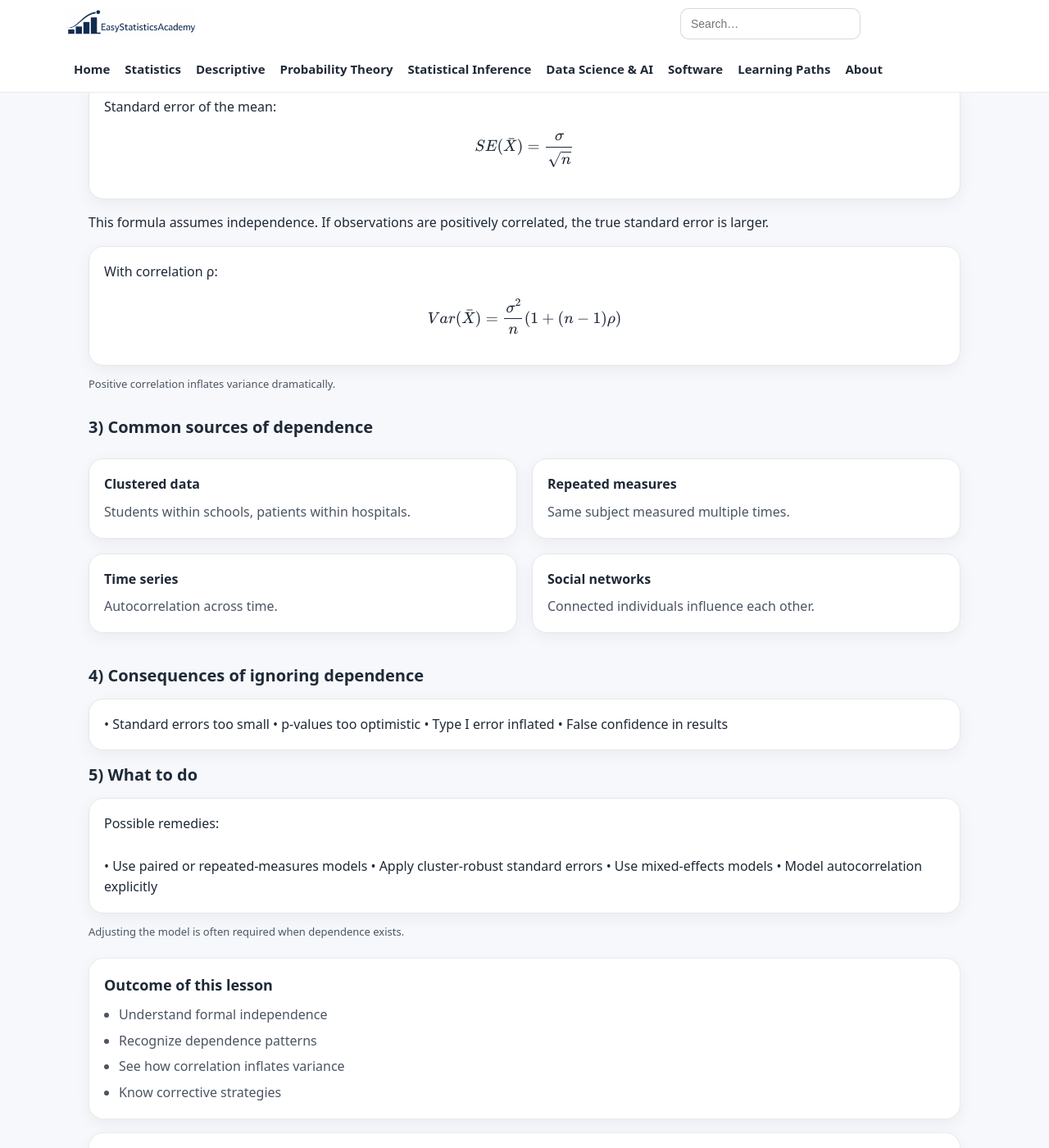
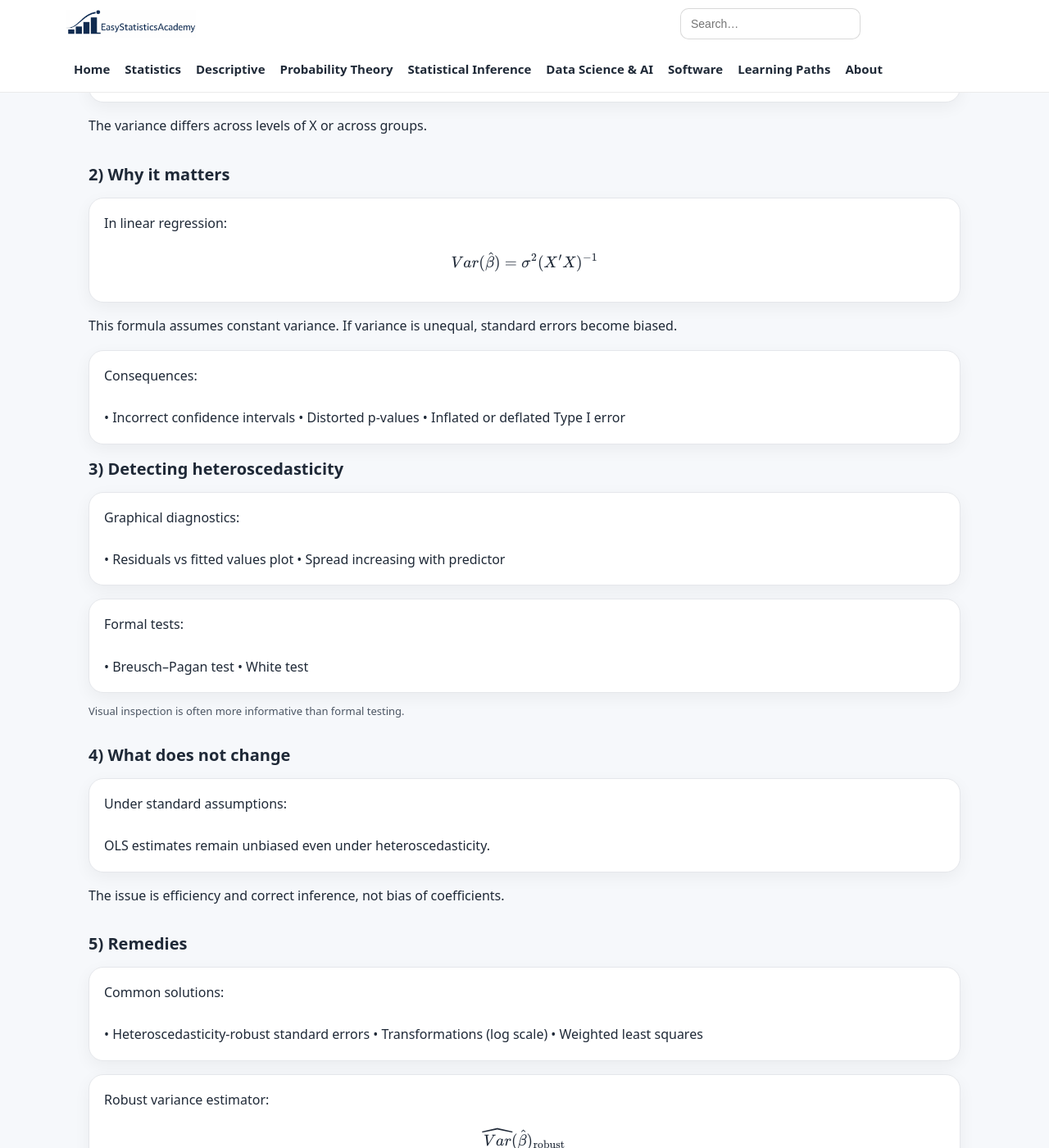
Before and after one commit to ammar-homaida-statistics/easystatisticsacademy, a Jekyll site: the page built from inference/assumptions-robustness/heteroscedasticity-variance-issues/index.md, in a window 1280 px wide and 1400 px high, scrolled down 1099 px. Shown: the whole window at 82% size. Built offline with Jekyll 4.4.1, drawn with Linux system fonts in a browser that asks for light colours; some of the changed text lies outside the part shown.

Commit message:
Add lesson content

```diff
--- a/inference/assumptions-robustness/heteroscedasticity-variance-issues/index.md
+++ b/inference/assumptions-robustness/heteroscedasticity-variance-issues/index.md
@@ -1,8 +1,8 @@
 ---
 layout: default
-title: "4. Independence and Dependence"
-description: "Understand why independence is central to inference, how dependence arises, and how it distorts standard errors and conclusions."
-permalink: /inference/assumptions-robustness/independence-and-dependence/
+title: "5. Heteroscedasticity and Variance Issues"
+description: "Understand heteroscedasticity, why unequal variances matter for inference, and how to diagnose and correct variance-related problems."
+permalink: /inference/assumptions-robustness/heteroscedasticity-variance-issues/
 sidebar: false
 ---
 
@@ -14,8 +14,8 @@ sidebar: false
         🚧 Lesson Under Construction
       </h2>
       <p style="margin:0; font-size:1.05rem; color:#5d4037; line-height:1.6;">
-        Version 0 establishes why independence is one of the most critical assumptions
-        in classical inference and what happens when it fails.
+        Version 0 explains heteroscedasticity, how it affects standard errors,
+        and how robust methods can correct inference without changing estimates.
       </p>
     </div>
   </div>
@@ -27,8 +27,8 @@ sidebar: false
     var KEY = "esa_continue_inference_assumptions_robustness_lesson_v0";
 
     localStorage.setItem(KEY, JSON.stringify({
-      url: "/inference/assumptions-robustness/independence-and-dependence/",
-      label: "Lesson 4 — Independence and Dependence",
+      url: "/inference/assumptions-robustness/heteroscedasticity-variance-issues/",
+      label: "Lesson 5 — Heteroscedasticity and Variance Issues",
       ts: Date.now()
     }));
 
@@ -45,17 +45,17 @@ sidebar: false
     <div class="hero-copy">
       <div class="badge-row">
         <span class="badge">Block 7</span>
-        <span class="badge">Lesson 4</span>
-        <span class="badge">Independence</span>
-        <span class="badge">Dependence</span>
+        <span class="badge">Lesson 5</span>
+        <span class="badge">Variance</span>
+        <span class="badge">Robust SE</span>
       </div>
 
-      <h1>4. Independence and Dependence</h1>
+      <h1>5. Heteroscedasticity and Variance Issues</h1>
 
       <p class="lead">
-        Independence underlies the validity of standard errors,
-        confidence intervals, and hypothesis tests.
-        When independence fails, inference can collapse.
+        Many classical methods assume constant variance.
+        When variance changes across observations,
+        standard errors — not coefficients — are usually the first casualty.
       </p>
 
       <div class="hero-actions">
@@ -64,7 +64,7 @@ sidebar: false
       </div>
 
       <p class="muted-mini">
-        Violations of independence often cause more damage than mild non-normality.
+        Unequal variance primarily distorts uncertainty, not point estimates.
       </p>
     </div>
   </div>
@@ -74,8 +74,8 @@ sidebar: false
   <div class="section-head">
     <h2>Learning objective</h2>
     <p>
-      Understand what independence formally means, how dependence arises,
-      and why it typically biases standard errors and test results.
+      Understand what heteroscedasticity is, why it matters,
+      and how to detect and correct it in practice.
     </p>
   </div>
 
@@ -83,8 +83,8 @@ sidebar: false
     <div class="callout-copy">
       <h2>Core idea</h2>
       <p style="margin:0;">
-        Independence ensures that information accumulates linearly with sample size.
-        Dependence inflates or deflates effective sample size.
+        Heteroscedasticity means that the variance of the error term
+        is not constant across observations.
       </p>
     </div>
   </div>
@@ -92,110 +92,117 @@ sidebar: false
 
 <section class="section">
   <div class="section-head">
-    <h2>1) What is independence?</h2>
+    <h2>1) Constant vs non-constant variance</h2>
   </div>
 
   <div class="card">
-    Two observations are independent if:
+    Homoscedasticity:
     \[
-    P(X_i, X_j) = P(X_i)P(X_j)
-    \quad \text{for } i \ne j
+    Var(\varepsilon_i) = \sigma^2
+    \]
+  </div>
+
+  <div class="card" style="margin-top:1rem;">
+    Heteroscedasticity:
+    \[
+    Var(\varepsilon_i) = \sigma_i^2
     \]
   </div>
 
   <p>
-    In practice, independence means one observation does not influence another.
+    The variance differs across levels of X or across groups.
   </p>
 </section>
 
 <section class="section">
   <div class="section-head">
-    <h2>2) Why independence matters</h2>
+    <h2>2) Why it matters</h2>
   </div>
 
   <div class="card">
-    Standard error of the mean:
+    In linear regression:
     \[
-    SE(\bar{X}) = \frac{\sigma}{\sqrt{n}}
+    Var(\hat{\beta}) = \sigma^2 (X'X)^{-1}
     \]
   </div>
 
   <p>
-    This formula assumes independence.
-    If observations are positively correlated,
-    the true standard error is larger.
+    This formula assumes constant variance.
+    If variance is unequal, standard errors become biased.
   </p>
 
   <div class="card" style="margin-top:1rem;">
-    With correlation ρ:
-    \[
-    Var(\bar{X}) = \frac{\sigma^2}{n}
-    \left( 1 + (n-1)\rho \right)
-    \]
+    Consequences:
+    <br><br>
+    • Incorrect confidence intervals
+    • Distorted p-values
+    • Inflated or deflated Type I error
+  </div>
+</section>
+
+<section class="section">
+  <div class="section-head">
+    <h2>3) Detecting heteroscedasticity</h2>
+  </div>
+
+  <div class="card">
+    Graphical diagnostics:
+    <br><br>
+    • Residuals vs fitted values plot
+    • Spread increasing with predictor
+  </div>
+
+  <div class="card" style="margin-top:1rem;">
+    Formal tests:
+    <br><br>
+    • Breusch–Pagan test
+    • White test
   </div>
 
   <p class="muted-mini">
-    Positive correlation inflates variance dramatically.
+    Visual inspection is often more informative than formal testing.
   </p>
 </section>
 
 <section class="section">
   <div class="section-head">
-    <h2>3) Common sources of dependence</h2>
+    <h2>4) What does not change</h2>
   </div>
 
-  <div class="grid grid-2">
-    <div class="card">
-      <h3>Clustered data</h3>
-      <p>Students within schools, patients within hospitals.</p>
-    </div>
+  <div class="card">
+    Under standard assumptions:
+    <br><br>
+    OLS estimates remain unbiased even under heteroscedasticity.
+  </div>
 
-    <div class="card">
-      <h3>Repeated measures</h3>
-      <p>Same subject measured multiple times.</p>
-    </div>
-
-    <div class="card">
-      <h3>Time series</h3>
-      <p>Autocorrelation across time.</p>
-    </div>
-
-    <div class="card">
-      <h3>Social networks</h3>
-      <p>Connected individuals influence each other.</p>
-    </div>
-  </div>
+  <p>
+    The issue is efficiency and correct inference,
+    not bias of coefficients.
+  </p>
 </section>
 
 <section class="section">
   <div class="section-head">
-    <h2>4) Consequences of ignoring dependence</h2>
+    <h2>5) Remedies</h2>
   </div>
 
   <div class="card">
-    • Standard errors too small
-    • p-values too optimistic
-    • Type I error inflated
-    • False confidence in results
-  </div>
-</section>
-
-<section class="section">
-  <div class="section-head">
-    <h2>5) What to do</h2>
+    Common solutions:
+    <br><br>
+    • Heteroscedasticity-robust standard errors
+    • Transformations (log scale)
+    • Weighted least squares
   </div>
 
-  <div class="card">
-    Possible remedies:
-    <br><br>
-    • Use paired or repeated-measures models
-    • Apply cluster-robust standard errors
-    • Use mixed-effects models
-    • Model autocorrelation explicitly
+  <div class="card" style="margin-top:1rem;">
+    Robust variance estimator:
+    \[
+    \widehat{Var}(\hat{\beta})_{\text{robust}}
+    \]
   </div>
 
   <p class="muted-mini">
-    Adjusting the model is often required when dependence exists.
+    Robust SE adjusts uncertainty without changing coefficients.
   </p>
 </section>
 
@@ -204,10 +211,10 @@ sidebar: false
     <div class="callout-copy">
       <h2>Outcome of this lesson</h2>
       <ul class="bullets">
-        <li>Understand formal independence</li>
-        <li>Recognize dependence patterns</li>
-        <li>See how correlation inflates variance</li>
-        <li>Know corrective strategies</li>
+        <li>Define heteroscedasticity precisely</li>
+        <li>Understand its effect on standard errors</li>
+        <li>Diagnose variance patterns graphically</li>
+        <li>Apply robust inference when necessary</li>
       </ul>
     </div>
   </div>
@@ -218,13 +225,13 @@ sidebar: false
     <div class="callout-copy">
       <h2>Next lesson</h2>
       <p style="margin:0;">
-        We now examine unequal variances —
-        heteroscedasticity and its consequences.
+        We now examine outliers and influential observations —
+        when a few points control the entire conclusion.
       </p>
 
       <div class="pill-row" style="margin-top:1rem;">
-        <a class="btn" href="/inference/assumptions-robustness/heteroscedasticity-variance-issues/">
-          Next lesson: 5. Heteroscedasticity and Variance Issues →
+        <a class="btn" href="/inference/assumptions-robustness/outliers-and-influence/">
+          Next lesson: 6. Outliers and Influence →
         </a>
       </div>
     </div>
@@ -233,8 +240,8 @@ sidebar: false
       <div class="mini" style="border-left:4px solid #1a73e8; padding-left:12px;">
         <div class="mini-title" style="color:#1a73e8;">Previous lesson</div>
         <div class="mini-body">
-          <a href="/inference/assumptions-robustness/checking-normality-what-and-why/" style="color:#1a73e8; text-decoration:underline;">
-            Lesson 3: Checking Normality
+          <a href="/inference/assumptions-robustness/independence-and-dependence/" style="color:#1a73e8; text-decoration:underline;">
+            Lesson 4: Independence and Dependence
           </a>
         </div>
       </div>
```
